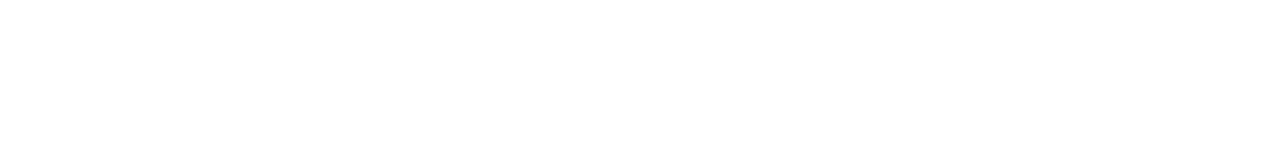
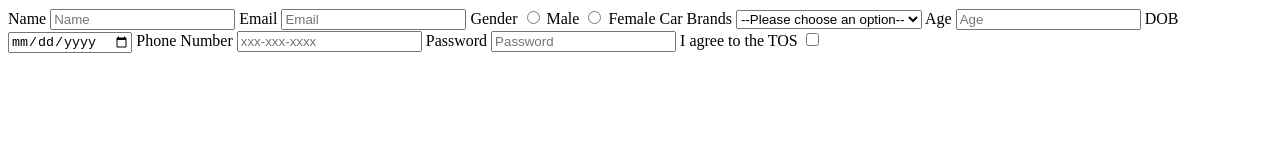
Before and after one commit to acciojob/signup-form-car-ChaurasiaJayant, a website: page main.html in a window 1280 px wide. Drawn offline with Linux system fonts and the light colour scheme.

Commit message:
created a submission

```diff
--- a/main.html
+++ b/main.html
@@ -11,6 +11,79 @@
     <script type="text/javascript" src="./script.js">
 </script>
 
+	<form method = "post">
+		<label for = "name">Name</label>
+		<input type = "text"
+			required
+			id = "name"
+			name = "name"
+			placeholder = "Name"
+			/>
+
+		<label for = "email">Email</label>
+		<input type = "email"
+			required
+			id = "email"
+			name = "email"
+			placeholder = "Email"
+			/>
+
+		<label for = "gender">Gender</label>
+		<input type="radio"
+			required
+			name = 'gender'
+			id = "gender_m"
+			value = 'male'
+			/>
+		<label for = 'male'>Male</label>
+		<input type="radio"
+			required
+			name = 'gender'
+			id = "gender_f"
+			value = 'female'
+			/>
+		<label for = 'female'>Female</label>
+
+		<label for = 'brands' >Car Brands</label>
+		<select name = 'brands' id = cars required >
+		<option >--Please choose an option--</option>
+			<option value = 'volvo'>volvo</option>
+			<option value = 'mahindra'>mahindra</option>
+			<option value = 'tata'>tata</option>
+		</select>
+
+		<label for = 'Age'>Age</label>
+		<input type = 'number'
+			required
+			id = 'age'
+			placeholder = "Age"
+			/>
+
+		<label for="dob">DOB</label>
+		<input type = "date"
+			required
+			id = "dob"
+			/>
+
+		<label for="tel">Phone Number</label>
+		<input type = "tel"
+			id = "tel"
+			placeholder = "xxx-xxx-xxxx"
+			/>
+
+		<label for = "password">Password</label>
+		<input type = "password"
+			required
+			id = "password"
+			placeholder = "Password"
+			/>
+
+		<label for = 'tos'>I agree to the TOS</label>
+		<input type = "checkbox" id = "tos" required/>
+
+	</form>
+
+
 </body>
 
 </html>
```
